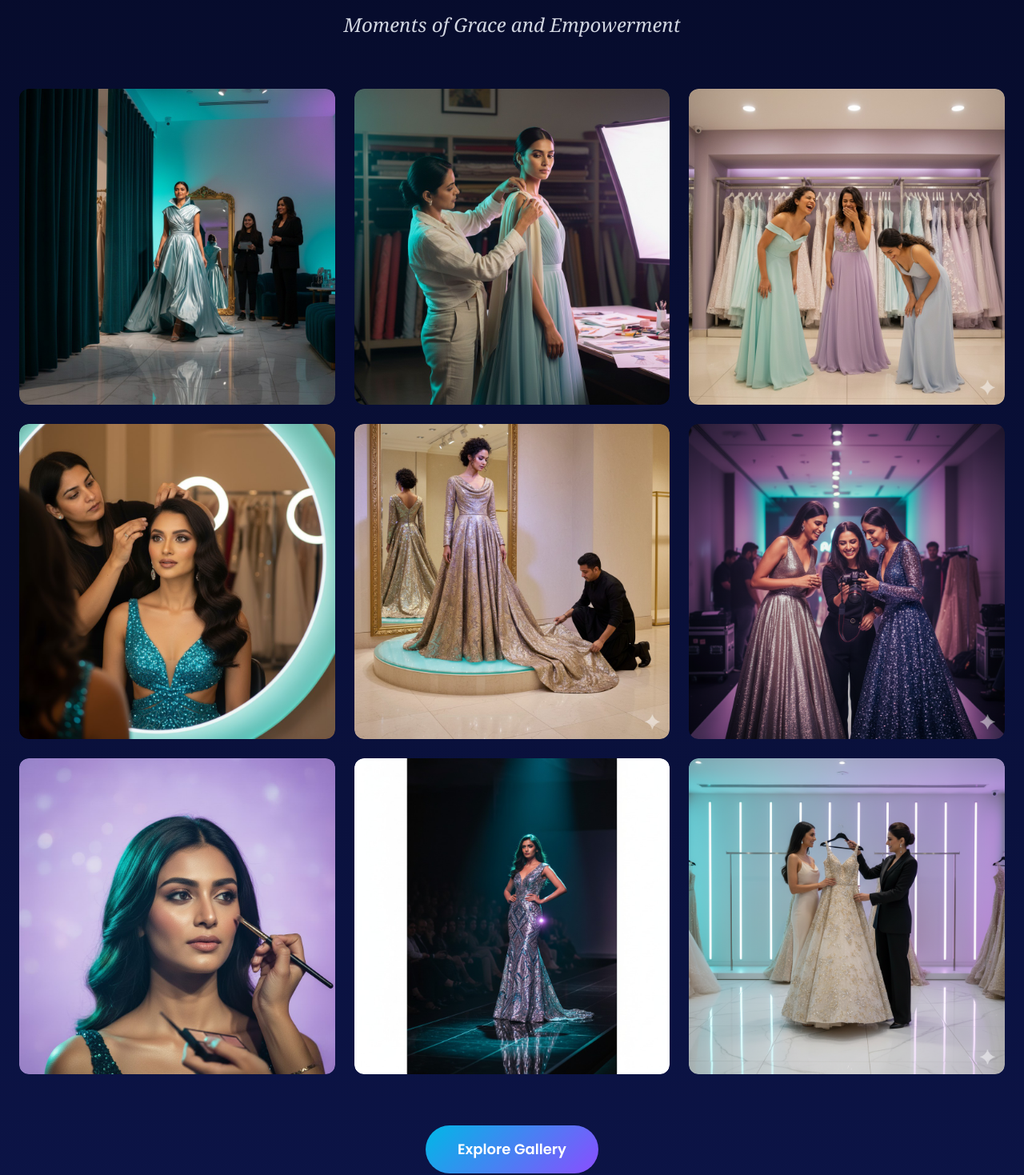
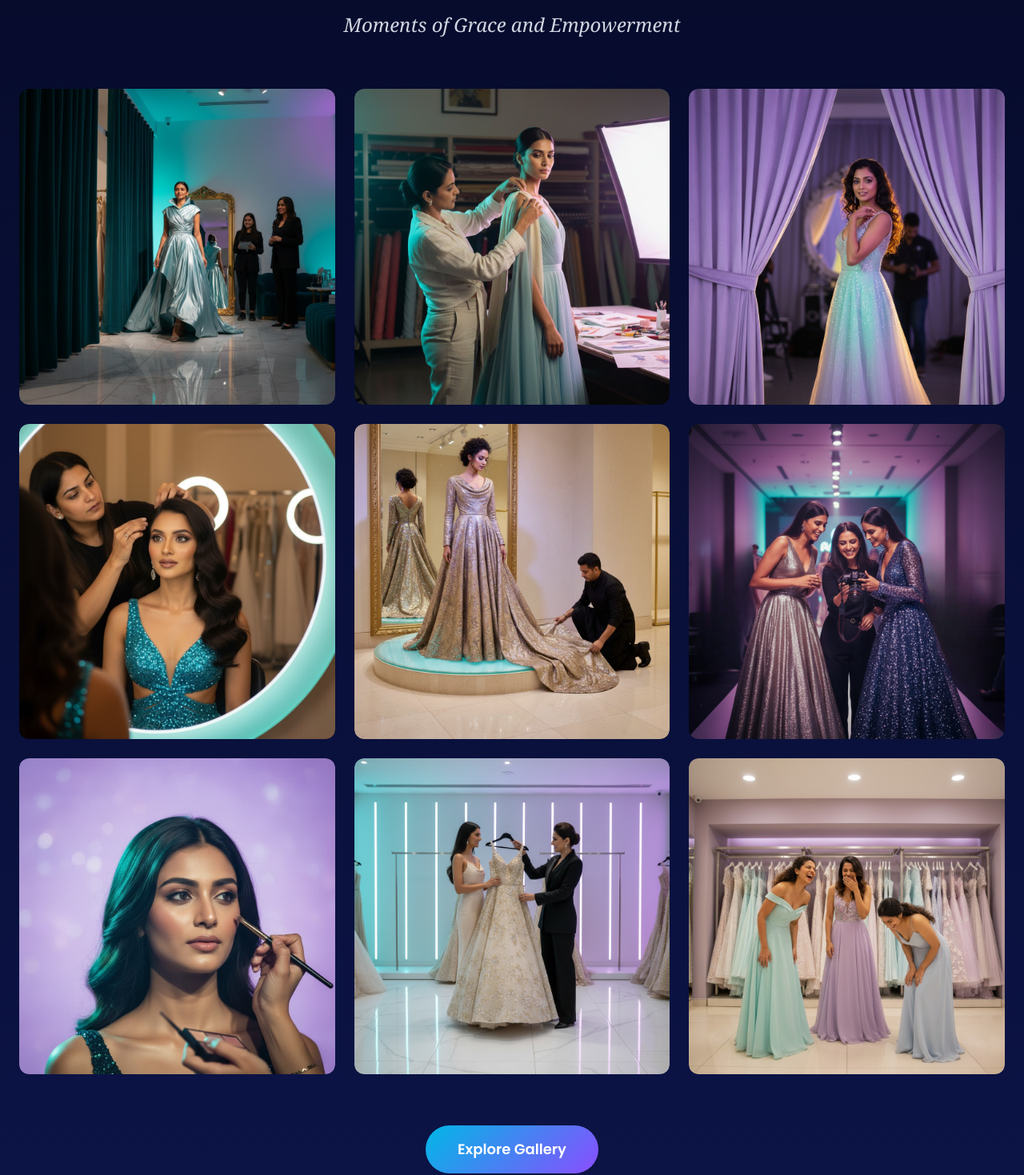
Before and after one commit to Indumathisivakumar/happi-pageant--mrs-site, a React (Vite) app: page / in a window 1280 px wide. Shown: the part 4227-5696 px from the top of the page at 80% size. Built offline with nearby package versions, Linux system fonts and the light colour scheme.

Commit message:
Updated GallerySection.tsx

```diff
--- a/src/components/GallerySection.tsx
+++ b/src/components/GallerySection.tsx
@@ -8,11 +8,11 @@ const GallerySection = () => {
     '/3cd9eb9b-8481-4766-bc32-daca2e8d3d58.jpg',
     '/c14acca9-54c4-4404-a8d4-9f2fc691c98a.jpg',
     '/a4e75349-c7ca-4d21-9e3d-8b9fb0c9da60.jpg',
-    '/IMG-20251101-WA0009.jpg',
-    '/IMG-20251101-WA0006.jpg',
-    '/IMG-20251101-WA0004.jpg',
-    '/Gemini_Generated_Image_6yyxrv6yyxrv6yyx copy.png',
-    '/Gemini_Generated_Image_r4g5w1r4g5w1r4g5.png',
+    '/5b5b6749-bf5e-46f4-8e8b-f261823eb6b4.jpg',
+    '/08deea43-01c5-4541-b22c-e1aa664fe187.png',
+    '/0608e288-d6c4-43b4-82d6-f19529dff9cf.jpg',
+    '/cd55f0aa-1341-4baf-bdc7-5fef4e27b8b6.png',
+    '/d82f142e-cf51-4318-af75-3c900444ffc4.jpg',
 
   ];
 
```
